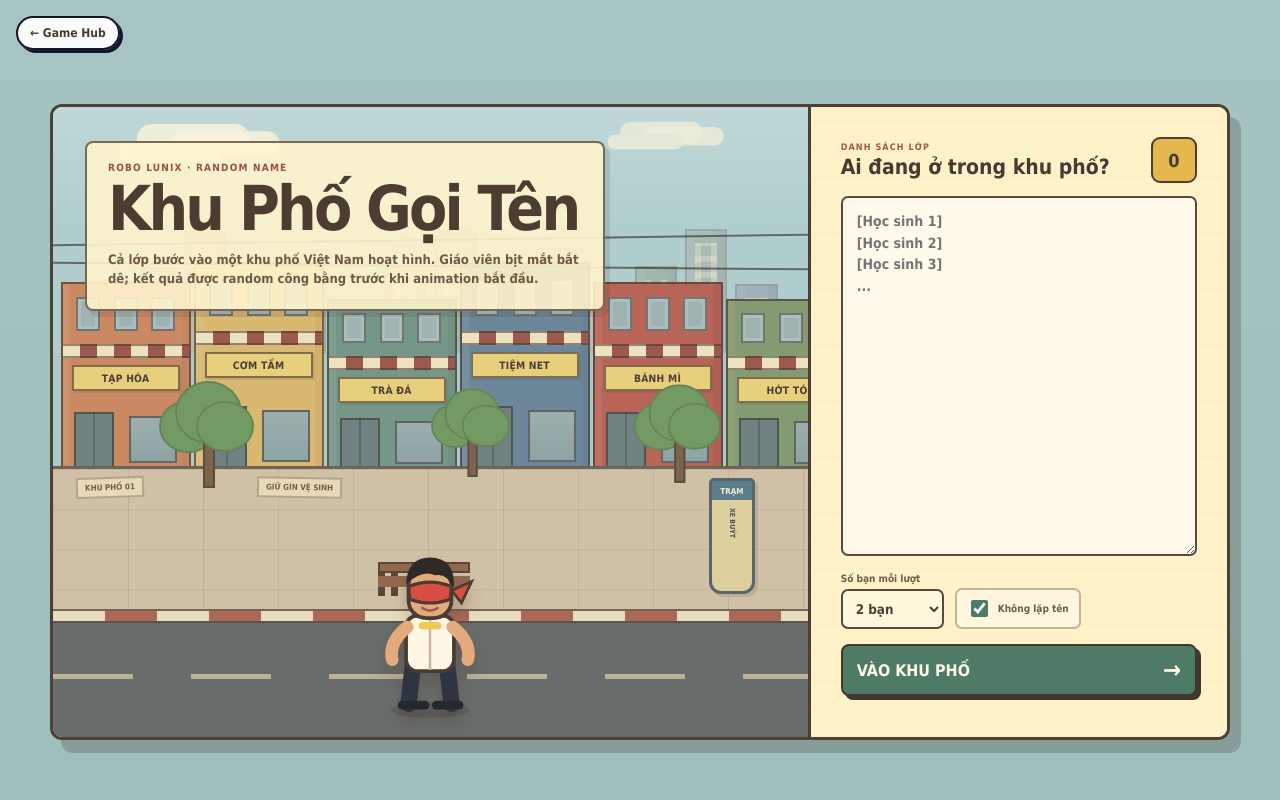
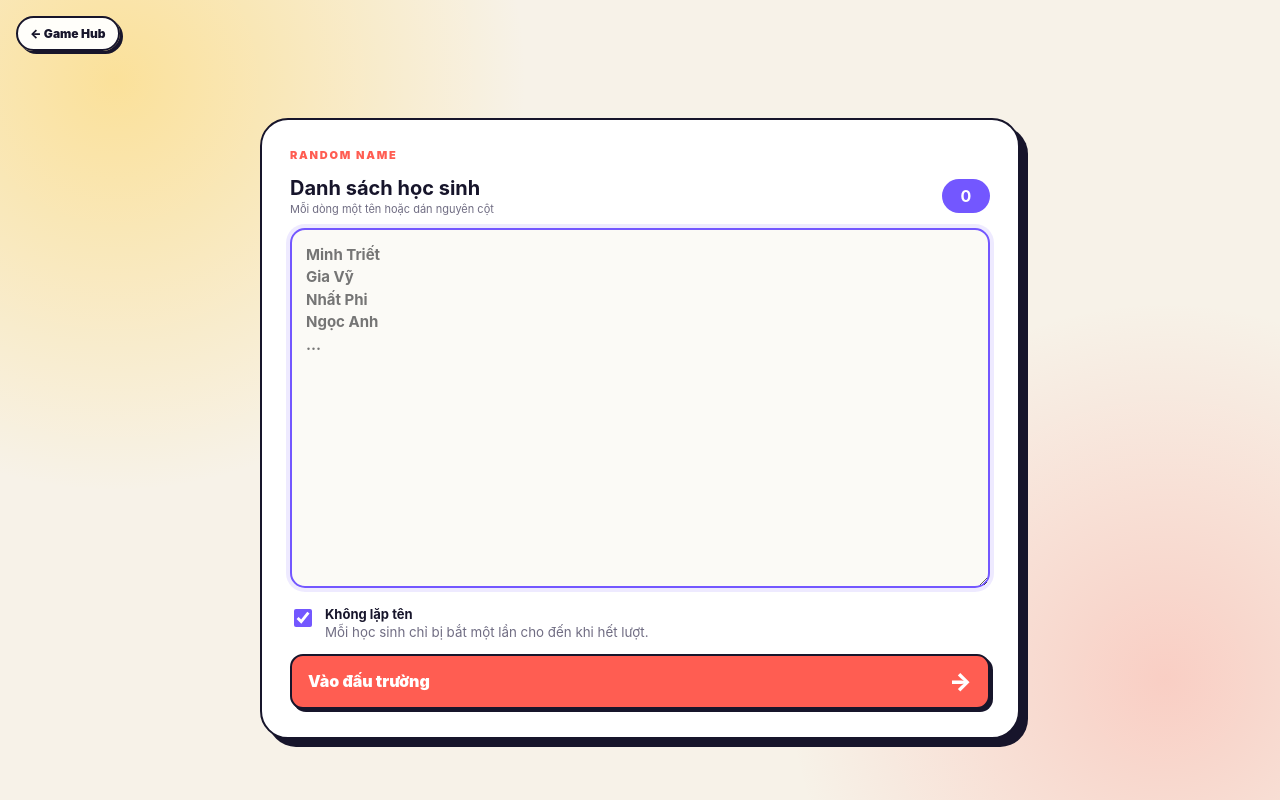
Before and after one commit to VanLung/Mini-Game, a Next.js app: page /random-name in a window 1280 px wide. Built offline with nearby package versions, Linux system fonts and the light colour scheme.

Commit message:
fix: restore original Random Name game route

```diff
--- a/app/random-name/page.tsx
+++ b/app/random-name/page.tsx
@@ -1,7 +1,5 @@
-import "../street-random/street-random.css";
-import "./random-name.css";
-import { StreetRandomGame } from "@/components/StreetRandomGame";
+import { RandomNameGame } from "@/components/RandomNameGame";
 
 export default function RandomNamePage() {
-  return <StreetRandomGame />;
+  return <RandomNameGame />;
 }
```
